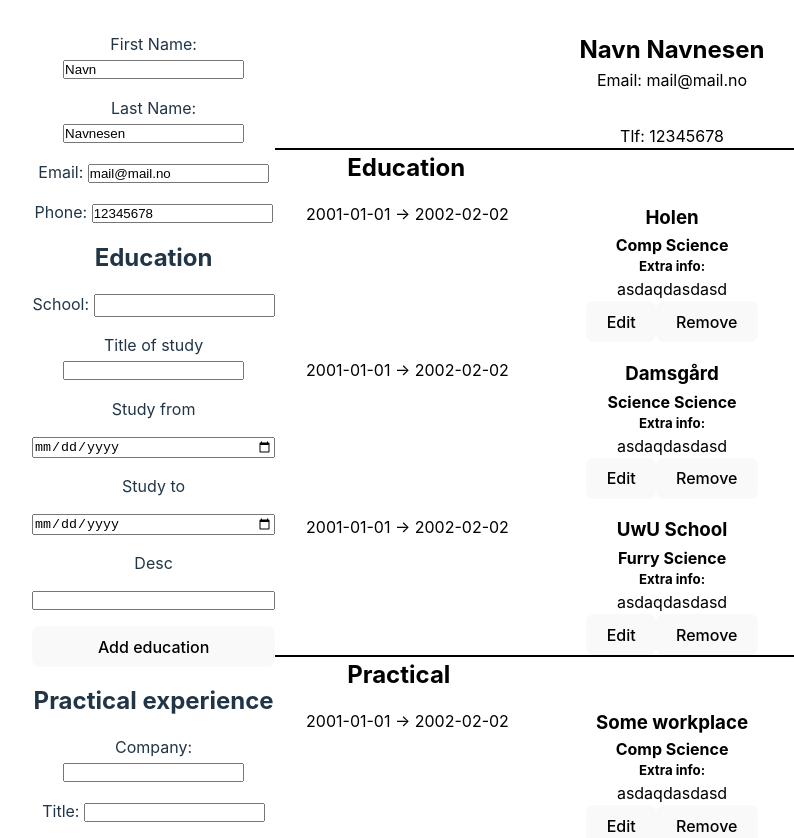
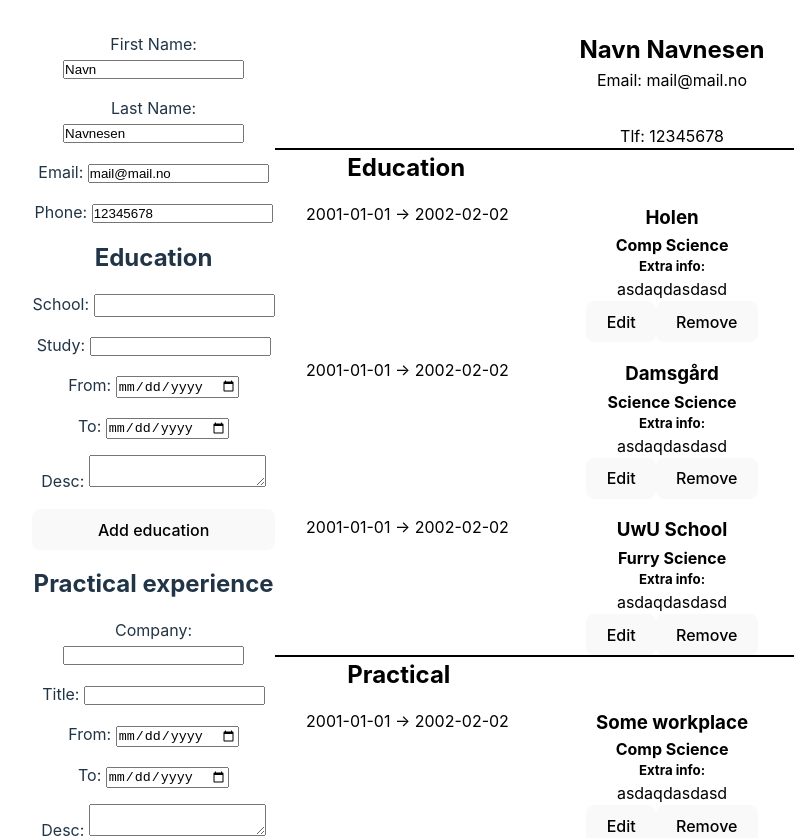
Before and after one commit to ATlexEide/cv-app, a React (Vite) app: page / in a window 1280 px wide. Shown: the top 838 px of the page, without its empty margins (0-794 px from the left). Built offline with nearby package versions, Linux system fonts and the light colour scheme.

Commit message:
Refactor inputs

```diff
--- a/src/Components/Inputs/EducationInput.jsx
+++ b/src/Components/Inputs/EducationInput.jsx
@@ -1,47 +1,46 @@
 import "../../styles/EducationInput.css";
+import Input from "./Input";
 function EducationInput({ schoolInfo, setSchoolInfo }) {
   return (
     <section id="educationalExperience">
       <div>
         {/* TODO: REFACTOR INPUTS TO USE INPUT COMPONENT */}
-        <label htmlFor="school">School: </label>
-        <input
-          id="school"
-          type="text"
+        <Input
+          label="School"
+          name="school"
           onChange={(e) => {
             setSchoolInfo({ ...schoolInfo, school: e.target.value });
           }}
         />
       </div>
       <div>
-        <label htmlFor="study">Title of study</label>
-        <input
-          id="study"
-          type="text"
+        <Input
+          label="Study"
+          name="study"
           onChange={(e) => {
             setSchoolInfo({ ...schoolInfo, degree: e.target.value });
           }}
         />
       </div>
-      <label htmlFor="dateFrom">Study from</label>
-      <input
-        id="dateFrom"
+      <Input
+        label="From"
+        name="timeFrom"
         type="date"
         onChange={(e) => {
           setSchoolInfo({ ...schoolInfo, timeFrom: e.target.value });
         }}
       />
-      <label htmlFor="dateTo">Study to</label>
-      <input
-        id="dateTo"
+      <Input
+        label="To"
+        name="timeTo"
         type="date"
         onChange={(e) => {
           setSchoolInfo({ ...schoolInfo, timeTo: e.target.value });
         }}
       />
-      <label htmlFor="desc">Desc</label>
-      <input
-        id="desc"
+      <Input
+        label="Desc"
+        name="desc"
         type="textarea"
         onChange={(e) => {
           setSchoolInfo({ ...schoolInfo, desc: e.target.value });
```
